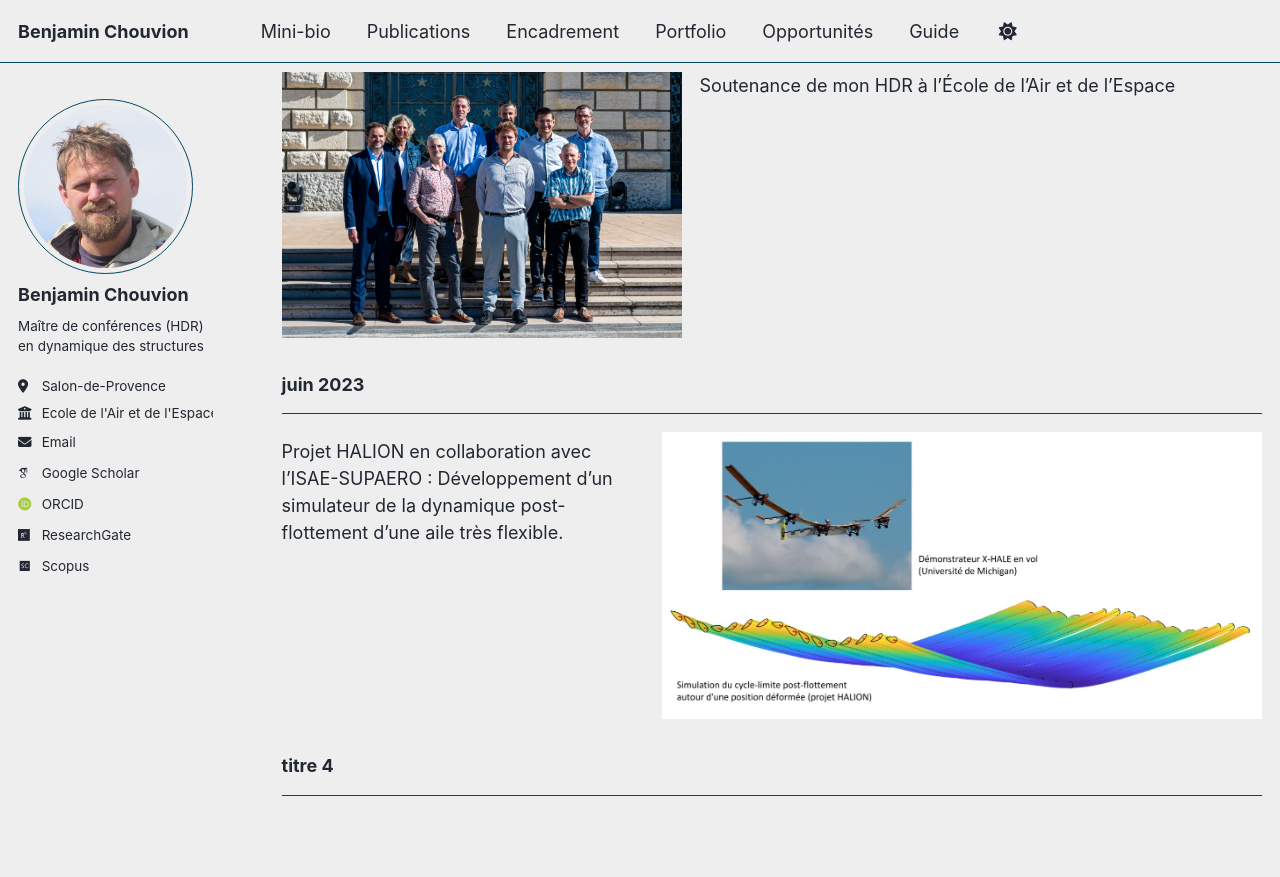
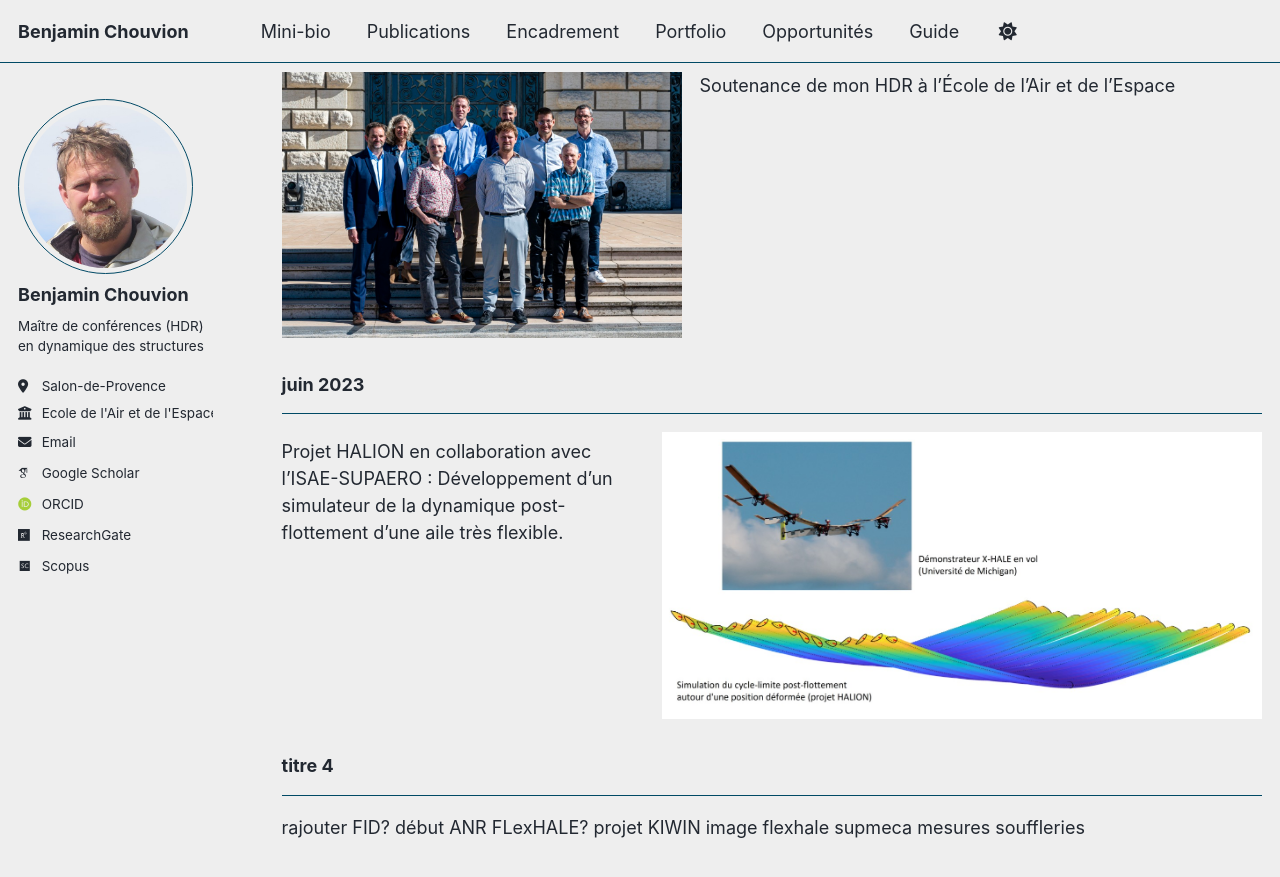
Before and after one commit to benjamin-chouvion/benjamin-chouvion.github.io, a Jekyll site: the page built from _pages/portfolio.md, in a window 1280 px wide and 900 px high, scrolled down 659 px. Shown: the top 877 px of the window. Built offline with Jekyll 4.4.1, drawn with Linux system fonts in a browser that asks for light colours; some web fonts are replaced; a script bundle is joined from its source files by our own code; library files that are not in the unit come from our copies; before the commit the page ends 1509 px from its top, so only the background shows below that.

Commit message:
Update portfolio.md

```diff
--- a/_pages/portfolio.md
+++ b/_pages/portfolio.md
@@ -29,3 +29,7 @@ Projet HALION en collaboration avec l'ISAE-SUPAERO : Développement d'un simulat
 
 ### titre 4
 ---
+rajouter FID?
+début ANR FLexHALE?
+projet KIWIN
+image flexhale supmeca mesures souffleries
```
